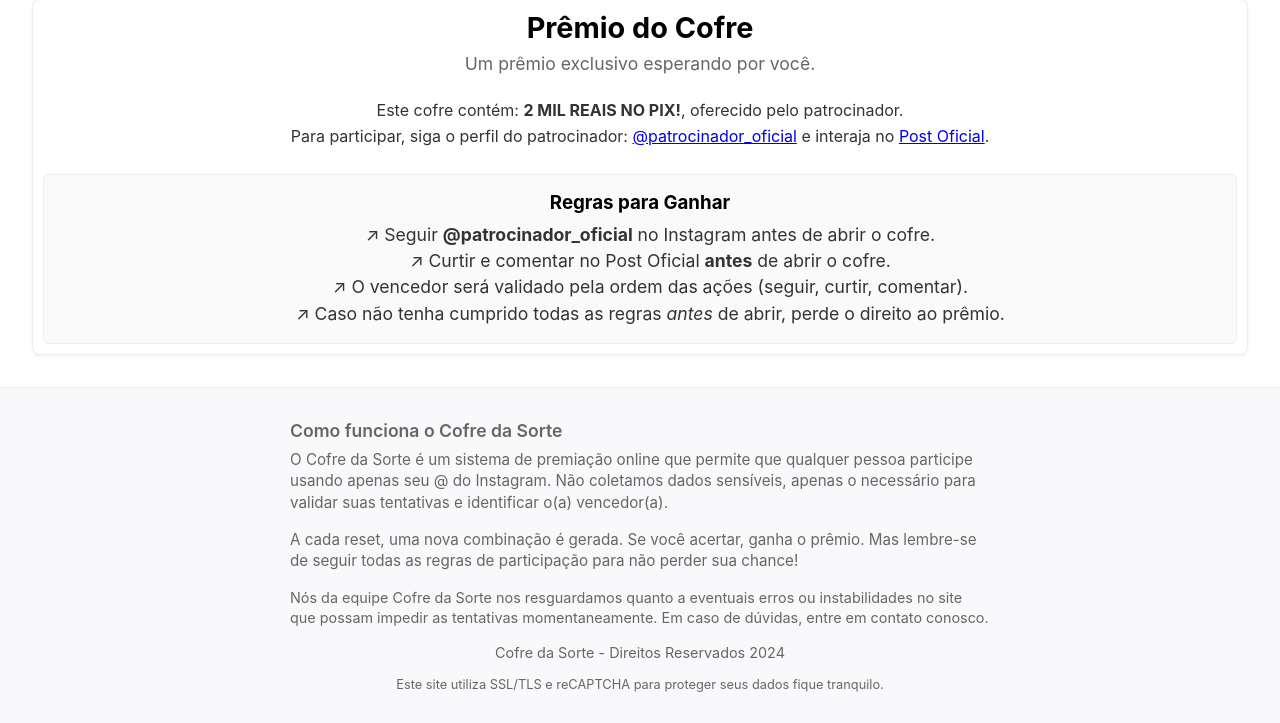
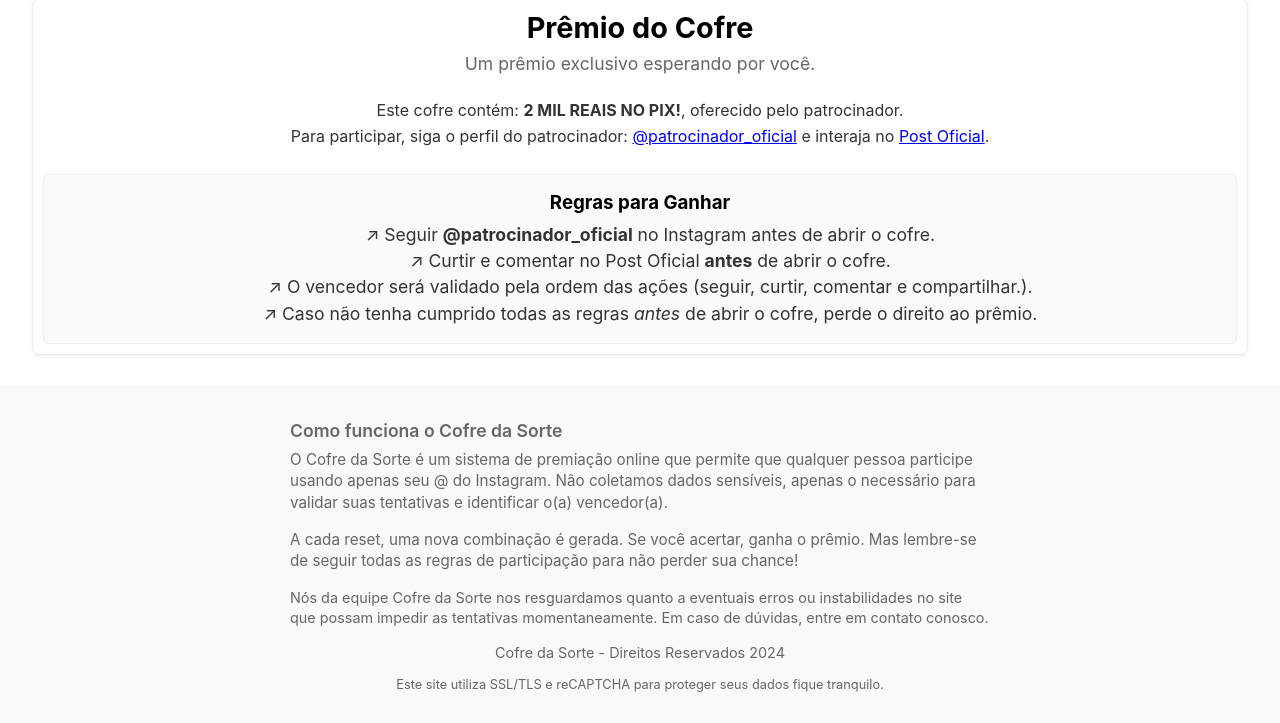
Before and after one commit to gespressbrasil/novoapache, a Flask app: page / in a window 1280 px wide. Shown: the part 2782-3505 px from the top of the page. Run offline with Flask 3, Linux system fonts and the light colour scheme; some libraries are stand-ins or nearby versions.

Commit message:
Update index.html

```diff
--- a/templates/index.html
+++ b/templates/index.html
@@ -6,7 +6,7 @@
   <title>Cofre da Sorte</title>
 
   <!-- Favicon -->
-  <link rel="shortcut icon" type="image/x-icon" href="{{ url_for('static', filename='imagens/favicon.ico') }}">
+  <link rel="shortcut icon" type="image/x-icon" href="{{ url_for('static', filename='imagens/favicon.png') }}">
 
   <!-- Fonte (Apple-like) -->
  <link href="https://fonts.googleapis.com/css2?family=Roboto:wght@300;400;700&display=swap" rel="stylesheet">
@@ -242,8 +242,8 @@
         <ul>
           <li>↗ Seguir <strong>@patrocinador_oficial</strong> no Instagram antes de abrir o cofre.</li>
           <li>↗ Curtir e comentar no Post Oficial <strong>antes</strong> de abrir o cofre.</li>
-          <li>↗ O vencedor será validado pela ordem das ações (seguir, curtir, comentar).</li>
-          <li>↗ Caso não tenha cumprido todas as regras <em>antes</em> de abrir, perde o direito ao prêmio.</li>
+          <li>↗ O vencedor será validado pela ordem das ações (seguir, curtir, comentar e compartilhar.).</li>
+          <li>↗ Caso não tenha cumprido todas as regras <em>antes</em> de abrir o cofre, perde o direito ao prêmio.</li>
         </ul>
       </div>
     </section>
@@ -346,6 +346,7 @@
     });
     </script>
 
+
   <script>
     // Lógica para seleção de números
     let selectedNumbers = [];
@@ -402,13 +403,13 @@
 <script>
   // Lista de banners para celular
  const mobileBanners = [
-   "mobile-banner1.gif",
+   "mobile-banner1.png",
 
  ];
 
  // Lista de banners para desktop
  const desktopBanners = [
-   "desktop-banner1.gif",
+   "desktop-banner1.png",
 
  ];
 
```
